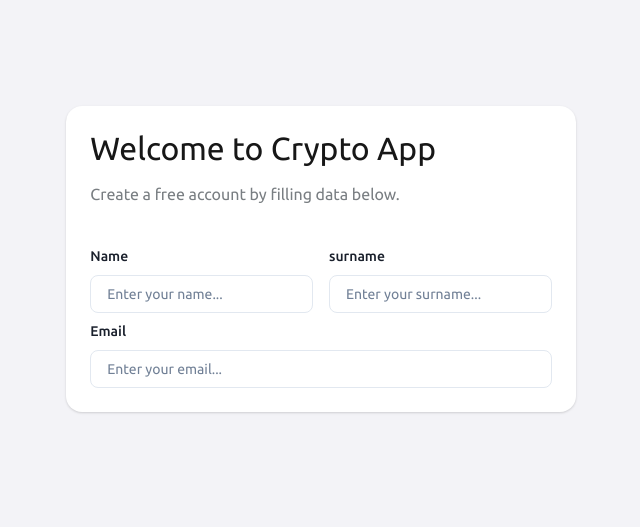
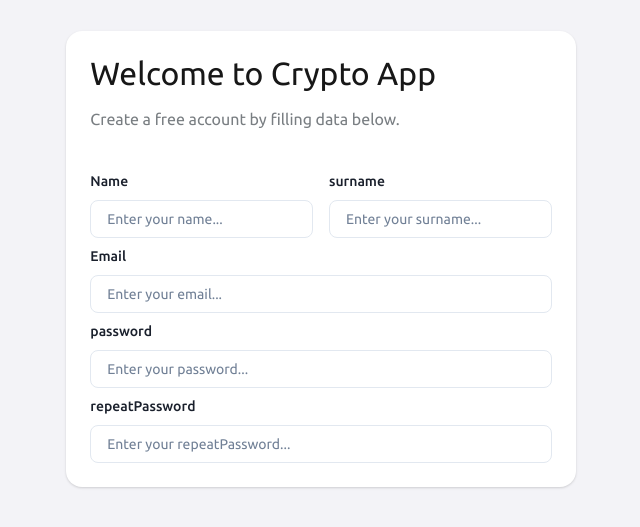
Before and after one commit to Abhay108cell/reactPro, a React (Vite) app in the folder React-auth/app/: page /signup in a window 1280 px wide. Shown: the part 141-668 px from the top of the page, without its empty margins (319-959 px from the left). Built offline with nearby package versions, Linux system fonts and the light colour scheme.

Commit message:
"Added password and repeatPassword fields to Signup1 form"

```diff
--- a/React-auth/app/src/pages/Auth/signup/Signup1.jsx
+++ b/React-auth/app/src/pages/Auth/signup/Signup1.jsx
@@ -35,6 +35,14 @@ const Signup1 = () => {
                 <FormLabel htmlFor="email">Email</FormLabel>
                 <Input for="email" type="email" placeholder="Enter your email..." />
               </FormControl>
+            <FormControl>
+                <FormLabel htmlFor="password">password</FormLabel>
+                <Input for="password" type="password" placeholder="Enter your password..." />
+              </FormControl>
+            <FormControl>
+                <FormLabel htmlFor="repeatPassword">repeatPassword</FormLabel>
+                <Input for="repeatPassword" type="repeatPassword" placeholder="Enter your repeatPassword..." />
+              </FormControl>
           </Stack>
         </Card>
       </Center>
```
